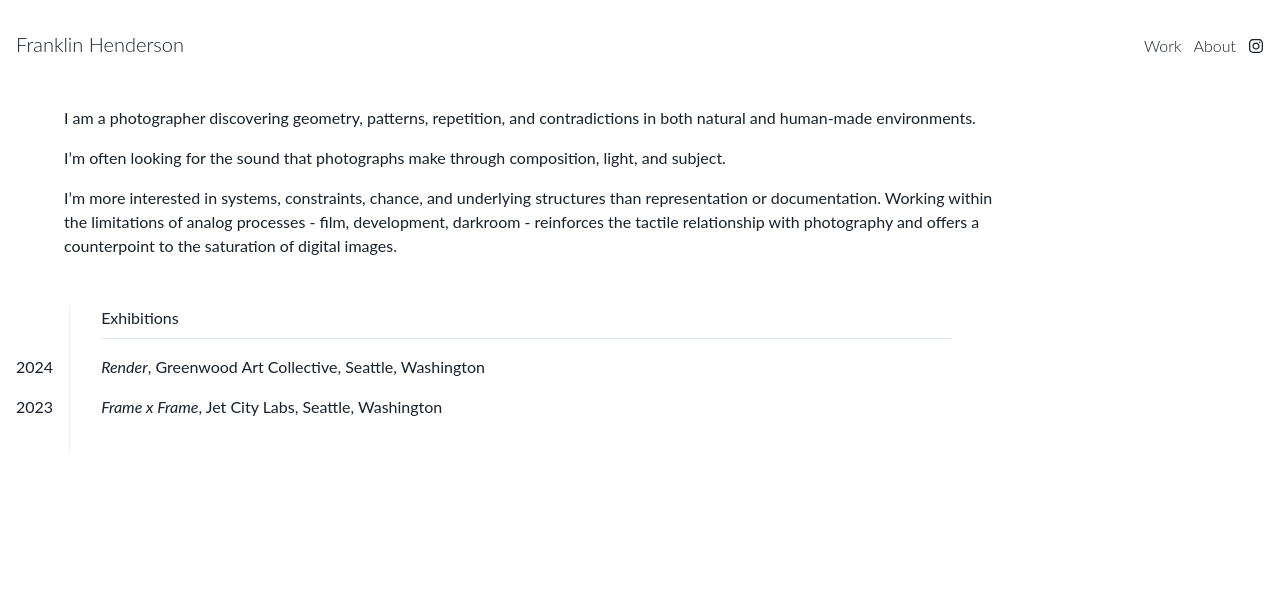
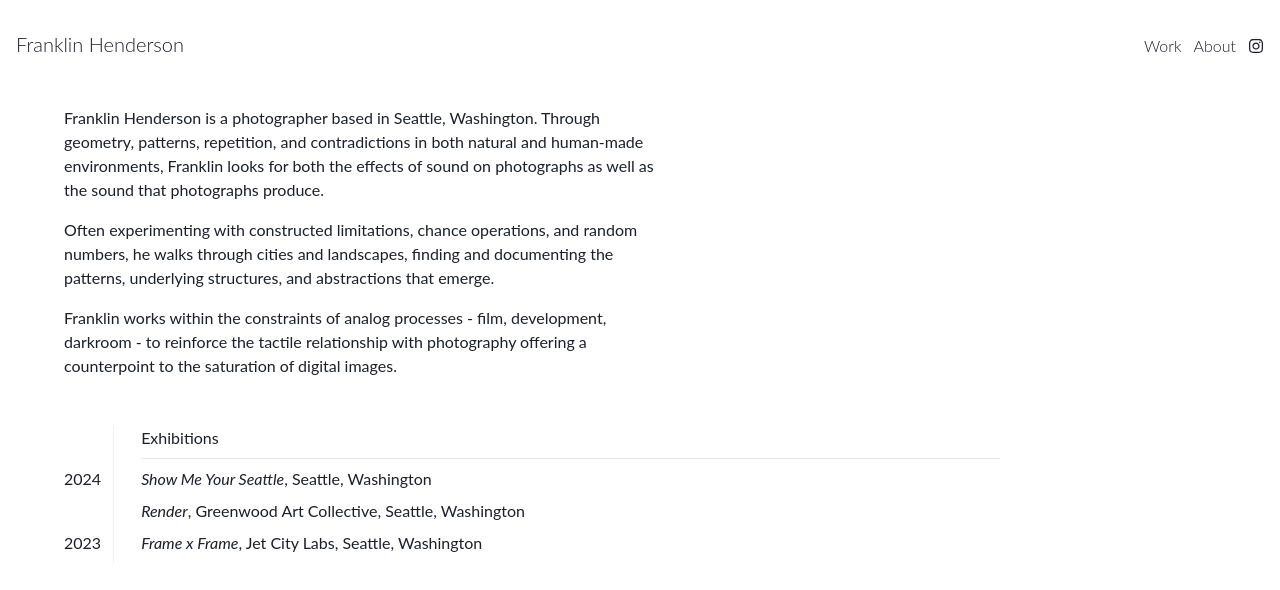
Before and after one commit to fhwrdh/fhwrdh.github.io, a React (Vite) app: page /#/1/about in a window 1280 px wide. Shown: the top 590 px of the page. Built offline with nearby package versions, Linux system fonts and the light colour scheme.

Commit message:
update artist statement

```diff
--- a/src/About.jsx
+++ b/src/About.jsx
@@ -3,26 +3,36 @@ import { Box, Divider, Grid, GridItem, Stack, Text } from "@chakra-ui/react";
 export default function About() {
   return (
     <Stack spacing={8} mt={8}>
-      <Box w={{ base: "100%", md: "75%" }} ml={{ base: 0, md: 12 }}>
+      <Box
+        w={{ base: "100%", md: "75%" }}
+        maxW={{ base: "100%", md: "600px" }}
+        ml={{ base: 0, md: 12 }}
+      >
         <Text mb={4}>
-          I am a photographer discovering geometry, patterns, repetition, and
-          contradictions in both natural and human-made environments.
+          Franklin Henderson is a photographer based in Seattle, Washington.
+          Through geometry, patterns, repetition, and contradictions in both
+          natural and human-made environments, Franklin looks for both the
+          effects of sound on photographs as well as the sound that photographs
+          produce.
         </Text>
+
         <Text mb={4}>
-          I’m often looking for the sound that photographs make through
-          composition, light, and subject.
+          Often experimenting with constructed limitations, chance operations,
+          and random numbers, he walks through cities and landscapes, finding
+          and documenting the patterns, underlying structures, and abstractions
+          that emerge.
         </Text>
+
         <Text mb={4}>
-          I’m more interested in systems, constraints, chance, and underlying
-          structures than representation or documentation. Working within the
-          limitations of analog processes - film, development, darkroom -
-          reinforces the tactile relationship with photography and offers a
-          counterpoint to the saturation of digital images.
+          Franklin works within the constraints of analog processes - film,
+          development, darkroom - to reinforce the tactile relationship with
+          photography offering a counterpoint to the saturation of digital
+          images.
         </Text>
       </Box>
 
-      <Box w={{ base: "100%", md: "75%" }}>
-        <Grid templateColumns={"min-content 16px 1fr"} gap={4}>
+      <Box w={{ base: "100%", md: "75%" }} ml={{ base: 0, md: 12 }}>
+        <Grid templateColumns={"min-content 16px 1fr"} columnGap={3} rowGap={2}>
           <GridItem />
           <GridItem rowSpan={5}>
             <Divider orientation="vertical" />
@@ -30,7 +40,12 @@ export default function About() {
           <Box borderBottom="1px solid" borderColor="gray.200" pb={2}>
             <Text textTransform="capitalize">Exhibitions</Text>
           </Box>
+
           <Box>2024</Box>
+          <Box>
+            <Text as="i">Show Me Your Seattle</Text>, Seattle, Washington
+          </Box>
+          <Box></Box>
           <Box>
             <Text as="i">Render</Text>, Greenwood Art Collective, Seattle,
             Washington
```
